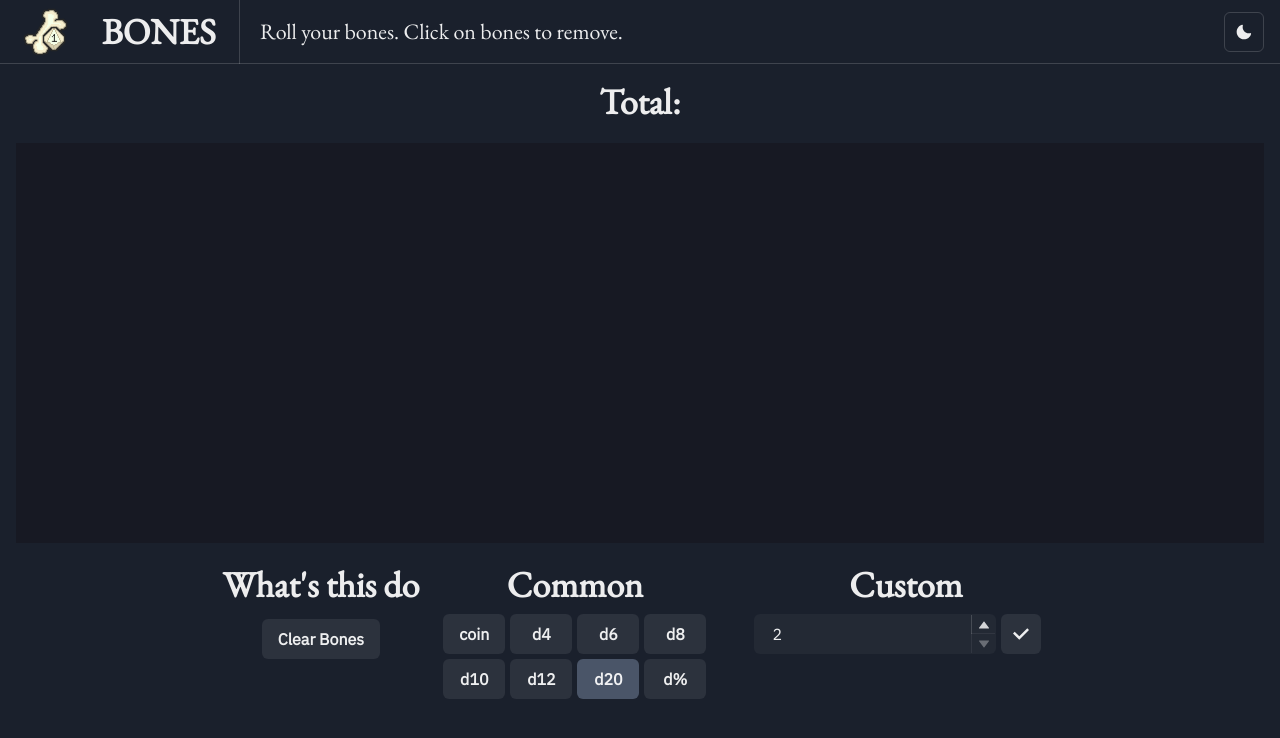
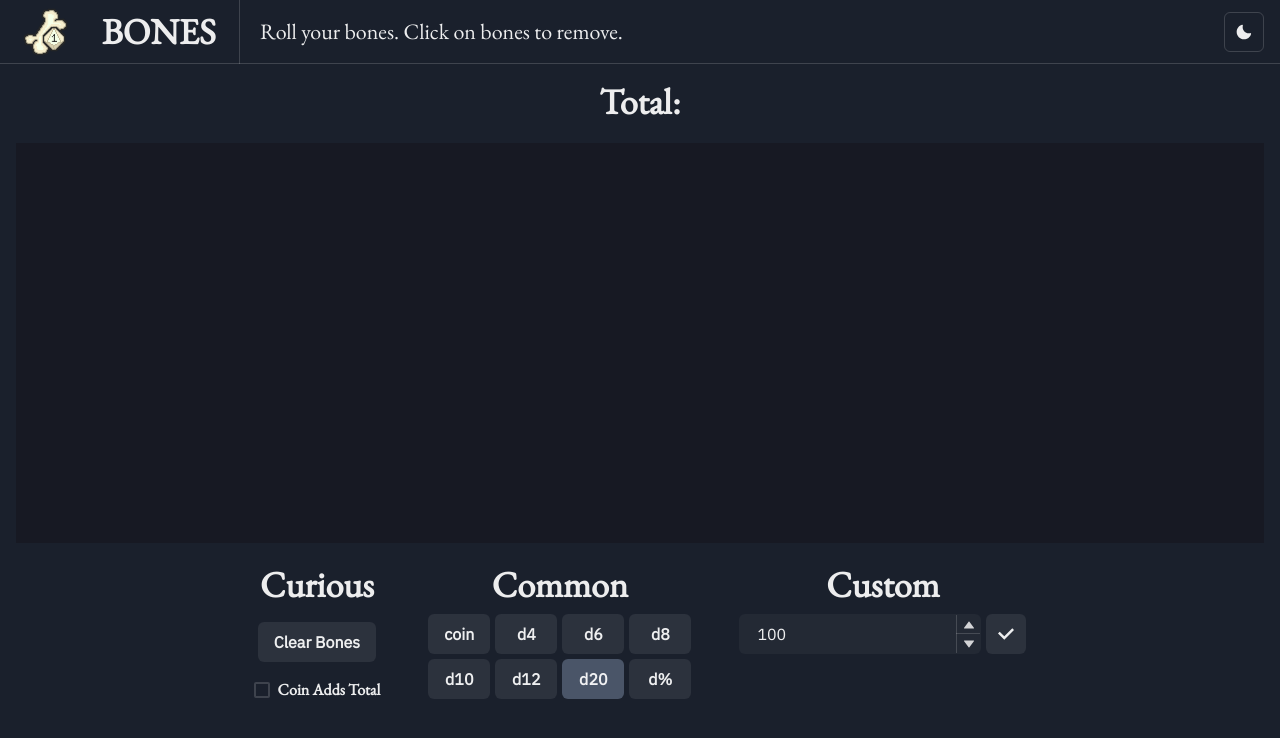
Before and after one commit to turbits/bones, a React (Create React App) app: page / in a window 1280 px wide. Shown: the top 738 px of the page. Built offline with nearby package versions, Linux system fonts and the light colour scheme.

Commit message:
add toggle for coin adding to total value

```diff
--- a/src/components/Application.js
+++ b/src/components/Application.js
@@ -3,6 +3,7 @@ import "../lib/GetBone";
 import {
   Box,
   Button,
+  Checkbox,
   Flex,
   Grid,
   Heading,
@@ -12,7 +13,6 @@ import {
   NumberInput,
   NumberInputField,
   NumberInputStepper,
-  Text,
   useColorMode,
 } from "@chakra-ui/react";
 import { Fragment, useCallback, useState } from "react";
@@ -24,10 +24,11 @@ const Application = () => {
   const [customBonesValue, setCustomBonesValue] = useState(null);
   const [totalBonesValue, setTotalBonesValue] = useState(null);
   const [bones, setBones] = useState([]);
+  const [shouldCoinAddToTotal, setShouldCoinAddToTotal] = useState(false);
   const { colorMode } = useColorMode();
 
   const handleAddBone = useCallback(
-    (faceCount, isPercentile) => {
+    (faceCount, isPercentile = false) => {
       const min = 1;
       const max = Math.ceil(faceCount);
       const boneValue = () => {
@@ -37,14 +38,17 @@ const Application = () => {
           return Math.round(Math.random() * (max - min) + min);
         }
       };
-      const _value = boneValue();
+      let _value = boneValue();
+      const boneElement = GetBoneElement(faceCount, _value);
 
-      const boneElement = GetBoneElement(faceCount, _value);
+      if (!shouldCoinAddToTotal) {
+        _value = faceCount === 2 ? 0 : _value;
+      }
 
       setTotalBonesValue(totalBonesValue + _value);
       setBones([...bones, [_value, boneElement]]);
     },
-    [bones, totalBonesValue]
+    [bones, totalBonesValue, shouldCoinAddToTotal]
   );
 
   const handleRemoveBone = useCallback(
@@ -113,14 +117,25 @@ const Application = () => {
       <Flex align="start" justify="center" mt={5}>
         {/* count */}
         <Flex flexDir="column" alignItems="center" justify="center" mr={6}>
-          <Heading mb={2}>What's this do</Heading>
-          <Button mt="5px" onClick={() => handleClearBones()}>
+          <Heading mb={2}>Curious</Heading>
+          <Button my={2} onClick={() => handleClearBones()}>
             Clear Bones
           </Button>
+
+          <Checkbox
+            my={2}
+            isChecked={shouldCoinAddToTotal}
+            onChange={() => setShouldCoinAddToTotal(!shouldCoinAddToTotal)}
+            fontFamily={"heading"}
+            fontWeight="bold"
+            colorScheme="gray"
+          >
+            Coin Adds Total
+          </Checkbox>
         </Flex>
 
         {/* common */}
-        <Flex flexDir="column" alignItems="center" justify="center" mr={6}>
+        <Flex flexDir="column" alignItems="center" justify="center" mx={6}>
           <Heading mb={2}>Common</Heading>
           <Grid
             templateColumns="1fr 1fr 1fr 1fr"
@@ -144,22 +159,12 @@ const Application = () => {
         </Flex>
 
         {/* custom inputs */}
-        <Flex
-          flexDir="column"
-          alignItems="center"
-          justifyContent="center"
-          ml={6}
-        >
+        <Flex flexDir="column" align="center" justify="center" ml={6}>
           <Heading mb={2}>Custom</Heading>
-          <Flex
-            flexWrap="nowrap"
-            justifyContent="flex-start"
-            alignItems="center"
-            mr={4}
-          >
+          <Flex flexWrap="nowrap" justify="flex-start" align="center">
             <NumberInput
               variant="filled"
-              defaultValue={2}
+              defaultValue={100}
               min={2}
               mr="5px"
               onChange={(val) => setCustomBonesValue(val)}
```
Also changed, not shown: src/logo.svg (deleted).
